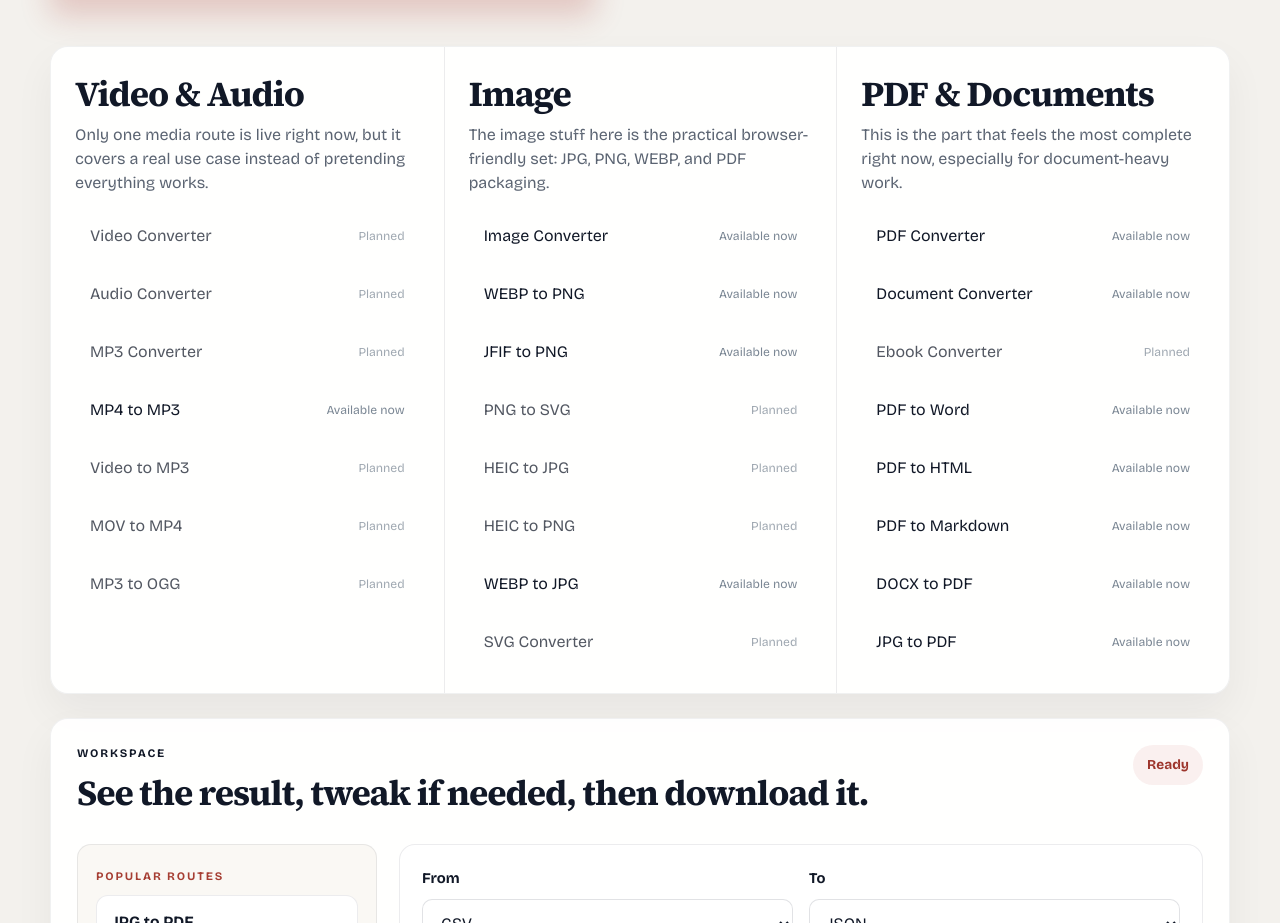
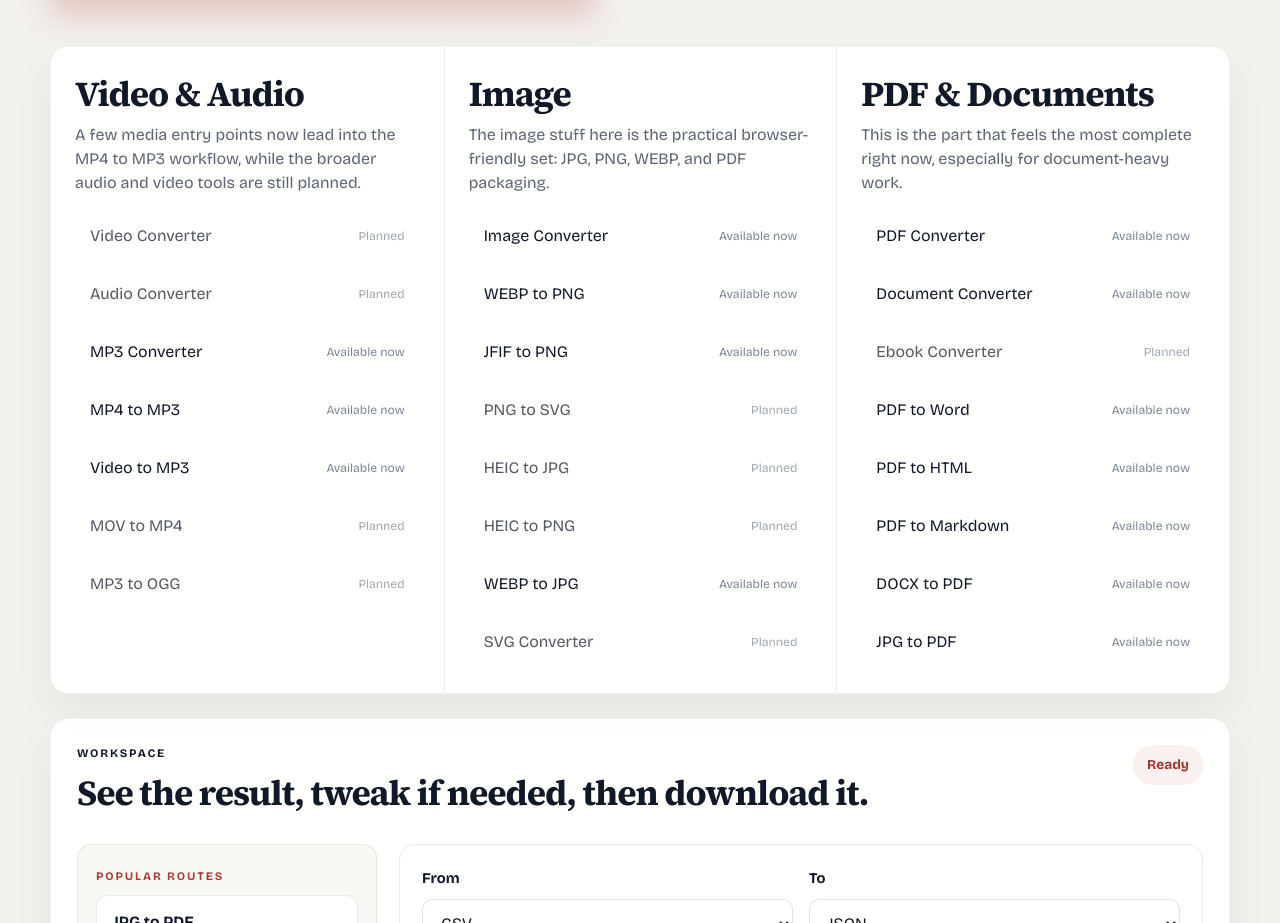
Before and after one commit to henrik-makeri/Website-FileConverter, a React (Vite) app: page / in a window 1280 px wide. Shown: the part 972-1895 px from the top of the page. Built offline with nearby package versions, Linux system fonts and the light colour scheme; the HTML template or start-up script is replaced by a standard one.

Commit message:
Add MP3 converter and video to MP3 routes

```diff
--- a/src/App.jsx
+++ b/src/App.jsx
@@ -251,13 +251,13 @@ const valueProps = [
 const toolDirectoryGroups = [
   {
     title: 'Video & Audio',
-    description: 'Only one media route is live right now, but it covers a real use case instead of pretending everything works.',
+    description: 'A few media entry points now lead into the MP4 to MP3 workflow, while the broader audio and video tools are still planned.',
     items: [
       { label: 'Video Converter', status: 'planned' },
       { label: 'Audio Converter', status: 'planned' },
-      { label: 'MP3 Converter', status: 'planned' },
+      { label: 'MP3 Converter', from: 'mp4', to: 'mp3', status: 'live' },
       { label: 'MP4 to MP3', from: 'mp4', to: 'mp3', status: 'live' },
-      { label: 'Video to MP3', status: 'planned' },
+      { label: 'Video to MP3', from: 'mp4', to: 'mp3', status: 'live' },
       { label: 'MOV to MP4', status: 'planned' },
       { label: 'MP3 to OGG', status: 'planned' },
     ],
```
Also changed, not shown: 1 other file (tests, documents, lock files or other folders).
